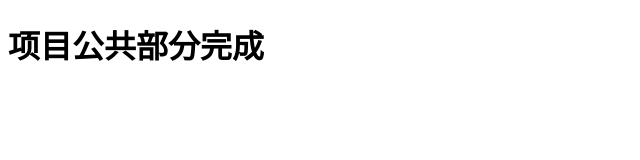
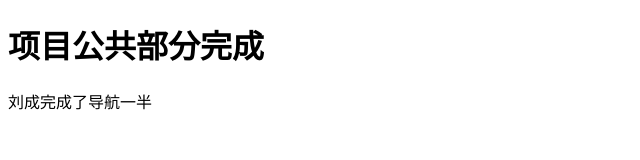
Before and after one commit to xiongzhuangaly/dome01, a plain HTML site: page index.html in a window 1280 px wide. Shown: the whole page, without its empty margins (0-640 px from the left). Drawn offline with Linux system fonts and the light colour scheme.

Commit message:
导航条完成一半

```diff
--- a/index.html
+++ b/index.html
@@ -8,5 +8,7 @@
 </head>
 <body>
     <h1>项目公共部分完成</h1>
+
+    <sapn>刘成完成了导航一半</sapn>
 </body>
 </html>
```
